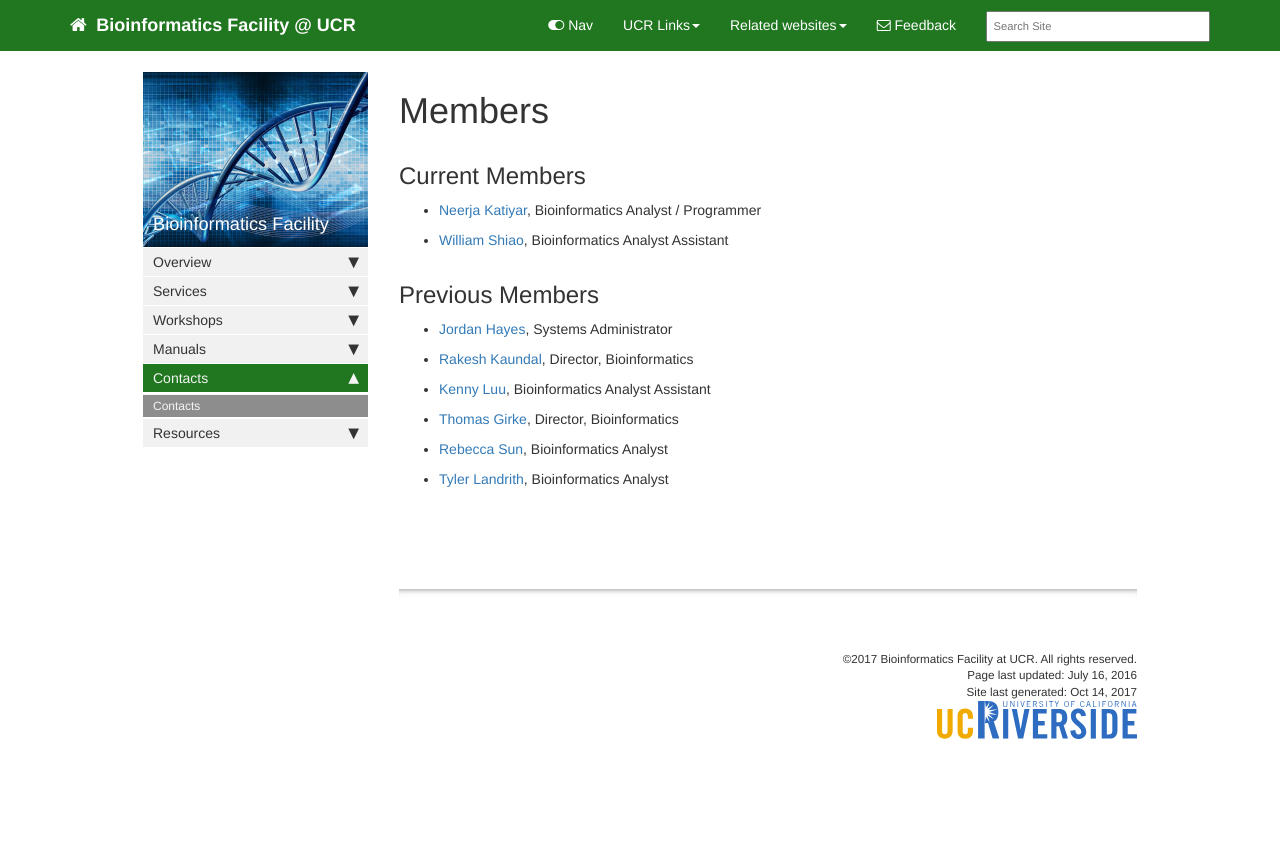
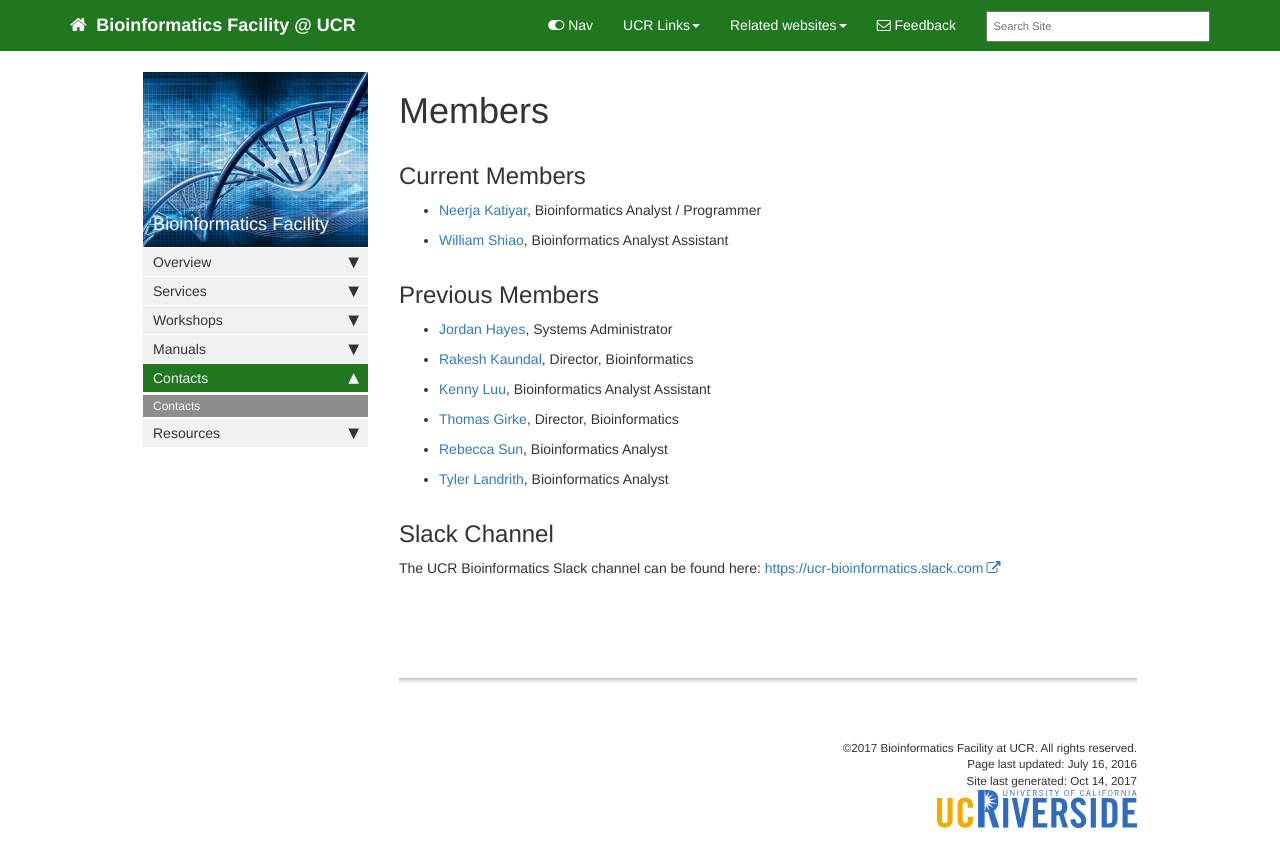
Before and after one commit to ucr-bioinformatics/ucr-bioinformatics.github.io, a Jekyll site: the page built from pages/main/contacts.md, in a window 1280 px wide. Shown: the top 867 px of the page. Built offline with Jekyll 4.4.1, drawn with Linux system fonts in a browser that asks for light colours; nearby versions of some CDN libraries; comment, search, counter and statistics services are not loaded.

Commit message:
Add Slack channel information

```diff
--- a/pages/main/contacts.md
+++ b/pages/main/contacts.md
@@ -20,3 +20,6 @@ toc: false
 - [Thomas Girke](mailto:thomas.girke@ucr.edu), Director, Bioinformatics
 - [Rebecca Sun](mailto:fireflysrb@gmail.com), Bioinformatics Analyst
 - [Tyler Landrith](mailto:tbackman@lbl.gov), Bioinformatics Analyst
+
+## Slack Channel
+The UCR Bioinformatics Slack channel can be found here: [https://ucr-bioinformatics.slack.com](https://ucr-bioinformatics.slack.com)
```
